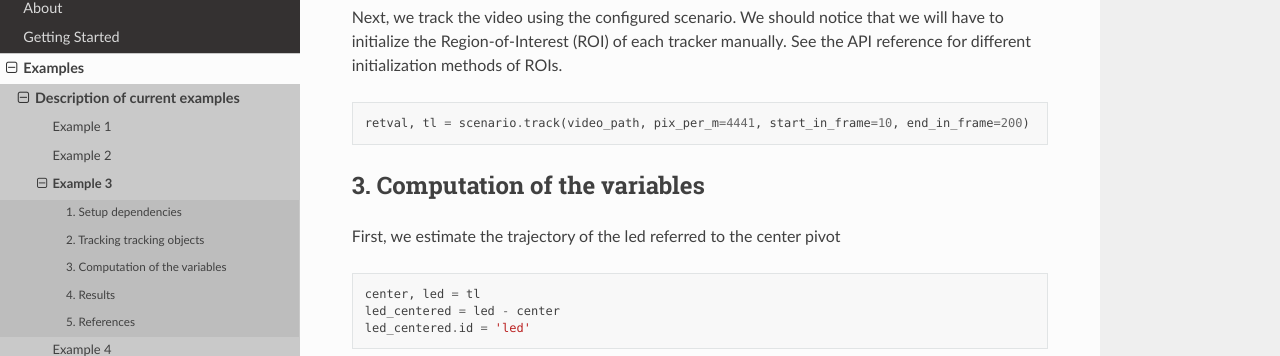
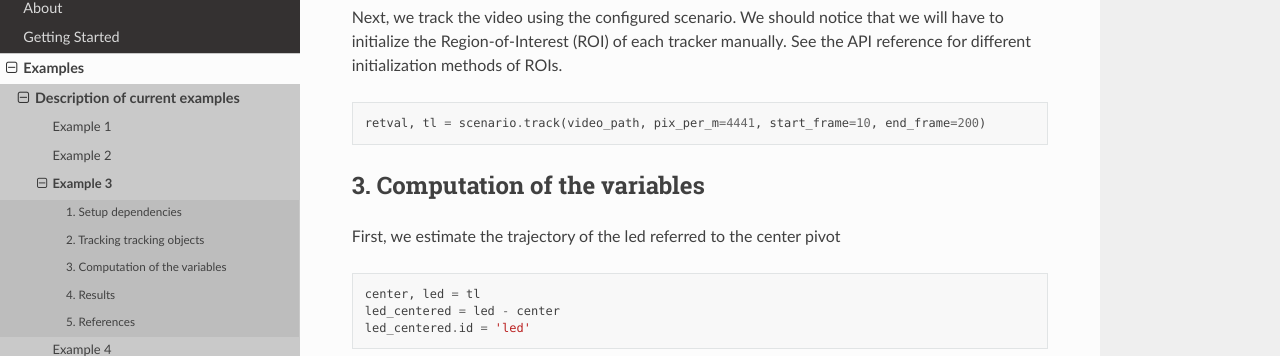
Before and after one commit to yupidevs/yupi, a Sphinx documentation site: the page built from docs/source/examples/example3.rst, in a window 1280 px wide and 900 px high, scrolled down 1703 px. Shown: the part 144-500 px from the top of the window. Built offline with Sphinx 7.4.7 and the Read the Docs theme 2.0.0, drawn with Linux system fonts in a browser that asks for light colours.

```diff
--- a/docs/source/examples/example2.rst
+++ b/docs/source/examples/example2.rst
@@ -124,7 +124,7 @@ ROI instances of the trackers.
 
 .. code-block:: python
 
-   retval, tl = scenario.track(video_path, pix_per_m=1024, start_in_frame=120)
+   retval, tl = scenario.track(video_path, pix_per_m=1024, start_frame=120)
 
 
 After the tracking process finishes we will have a list of Trajectory objects
--- a/docs/source/examples/example3.rst
+++ b/docs/source/examples/example3.rst
@@ -104,7 +104,7 @@ manually. See the API reference for different initialization methods of ROIs.
 
 .. code-block:: python
 
-   retval, tl = scenario.track(video_path, pix_per_m=4441, start_in_frame=10, end_in_frame=200)
+   retval, tl = scenario.track(video_path, pix_per_m=4441, start_frame=10, end_frame=200)
 
 
 
--- a/docs/source/examples/example4.rst
+++ b/docs/source/examples/example4.rst
@@ -90,7 +90,7 @@ manually. See the API reference for different initialization methods of ROIs.
 
 .. code-block:: python
 
-   retval, tl = scenario.track(video_path, pix_per_m=2826, start_in_frame=200)
+   retval, tl = scenario.track(video_path, pix_per_m=2826, start_frame=200)
    plot_trajectories(tl)
 
 .. figure:: /images/example4-1.png
```
Also changed, not shown: 1 other file.
